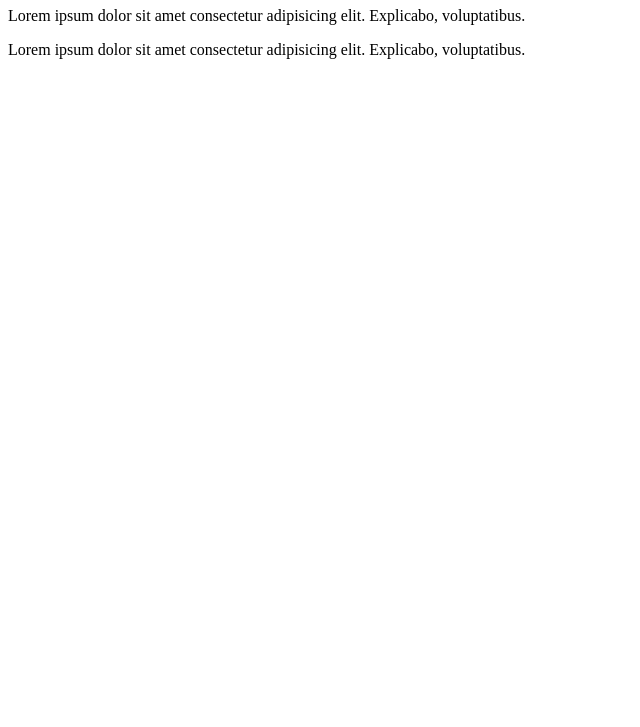
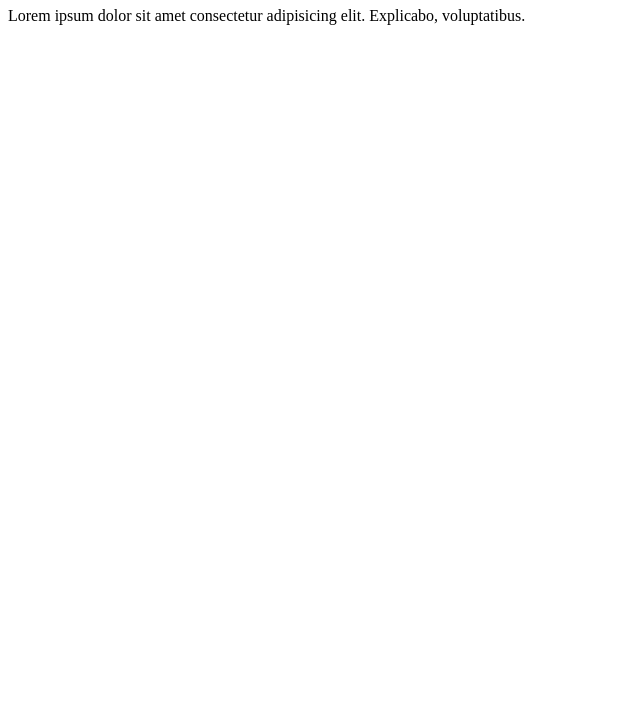
Before and after one commit to DioWeb2022/gitLearn, a plain HTML site: page index.html in a window 1280 px wide. Shown: the part 73-800 px from the top of the page, without its empty margins (0-640 px from the left). Drawn offline with Linux system fonts and the light colour scheme.

Commit message:
deleted p

```diff
--- a/index.html
+++ b/index.html
@@ -9,6 +9,5 @@
 <body>
     <h1>Lorem ipsum sit amet.</h1>
     <p>Lorem ipsum dolor sit amet consectetur adipisicing elit. Explicabo, voluptatibus.</p>
-    <p>Lorem ipsum dolor sit amet consectetur adipisicing elit. Explicabo, voluptatibus.</p>
 </body>
 </html>
```
